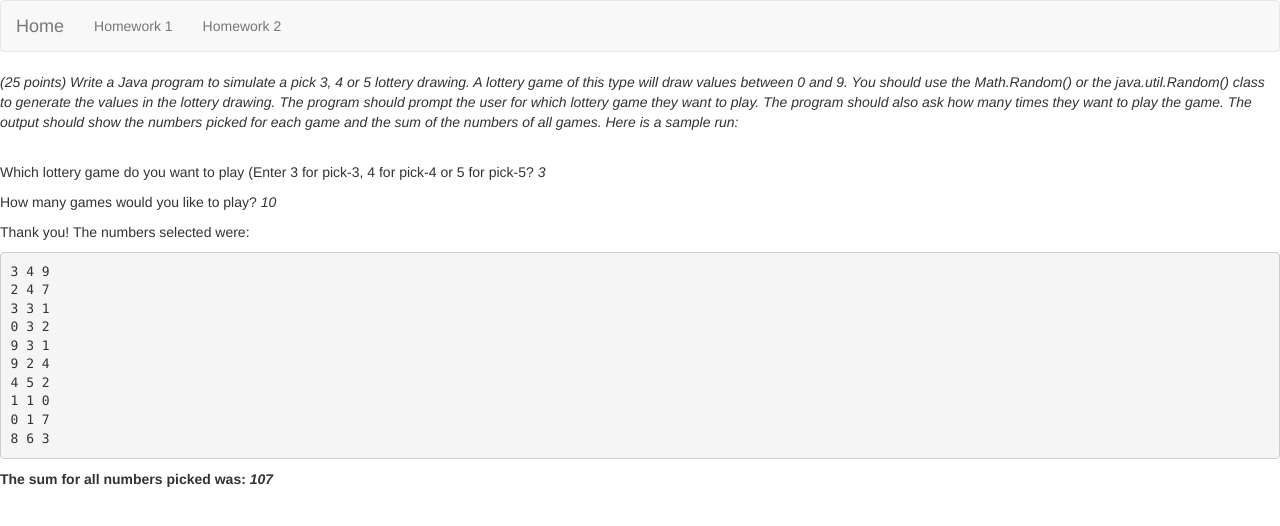
After one commit to kafonek/umuc, a Flask app: page /hw2 in a window 1280 px wide. The commit adds this page. Shown: the top 526 px of the page. Run offline with Flask 2, Linux system fonts and the light colour scheme; some libraries are stand-ins or nearby versions.

Commit message:
Adding Bootstrap and two homework pages
The first thing to look at in this commit is that we added
Bootstrap(app) to app/__init__.py.  If you visit our webpage and look at
the source code that the browser sees, you'll see it didn't do much
except add three links to Bootstrap css / javascript CDN sites.

Flask-Bootstrap also adds some convenience to our jinja2 templates and
later we'll see how it works with WTForms.  Check out the docs linked in
app/templates/base.html.

```diff
--- a/app/__init__.py
+++ b/app/__init__.py
@@ -1,5 +1,7 @@
 from flask import Flask
+from flask.ext.bootstrap import Bootstrap
 
 app = Flask(__name__)
+Bootstrap(app)
 
 from . import views
--- /dev/null
+++ b/app/templates/base.html
@@ -0,0 +1,18 @@
+{% extends "bootstrap/base.html" %}
+
+<!-- Flask/Bootstrap/Jinja blocks to use: https://pythonhosted.org/Flask-Bootstrap/basic-usage.html#available-blocks -->
+
+{% block navbar %}
+<!-- check out my docs at http://getbootstrap.com/components/#navbar -->
+<nav class="navbar navbar-default">
+    <div class="container-fluid">
+        <div class="navbar-header">
+            <ul class="nav navbar-nav">
+                <li><a class="navbar-brand" href="/">Home</a></li>
+                <li><a href="/hw1">Homework 1</a></li>
+                <li><a href="/hw2">Homework 2</a></li>
+            </ul>
+        </div>
+    </div>
+</nav>
+{% endblock %}
--- /dev/null
+++ b/app/templates/hw2.html
@@ -0,0 +1,36 @@
+{% extends "base.html" %}
+
+{% block title %} CMIS 141 HW2 {% endblock %}
+
+{% block content %}
+
+<p><i>
+(25 points) Write a Java program to simulate a pick 3, 4 or 5 lottery drawing. A lottery game of this type
+will draw values between 0 and 9. You should use the Math.Random() or the java.util.Random() class to
+generate the values in the lottery drawing. The program should prompt the user for which lottery game
+they want to play. The program should also ask how many times they want to play the game. The output
+should show the numbers picked for each game and the sum of the numbers of all games. Here is a
+sample run:
+</i></p>
+
+<br/>
+<div>
+<p>Which lottery game do you want to play (Enter 3 for pick-3, 4 for pick-4 or 5 for pick-5? <i>3</i></p>
+<p>How many games would you like to play? <i>10</i></p>
+
+<p>Thank you! The numbers selected were:</p>
+<pre>
+3 4 9
+2 4 7
+3 3 1
+0 3 2
+9 3 1
+9 2 4
+4 5 2
+1 1 0
+0 1 7
+8 6 3
+</pre>
+<p><b>The sum for all numbers picked was: <i>107</i></b></p>
+
+{% endblock %}
--- a/app/views.py
+++ b/app/views.py
@@ -4,3 +4,11 @@ from flask import render_template
 @app.route('/')
 def index():
 	return render_template('index.html')
+
+@app.route('/hw1')
+def hw1():
+	return render_template('hw1.html')
+
+@app.route('/hw2')
+def h2():
+	return render_template('hw2.html')
```
Also changed, not shown: app/templates/hw1.html (added, +22 -0 lines), app/templates/index.html (+6 -8 lines), 1 other file.
